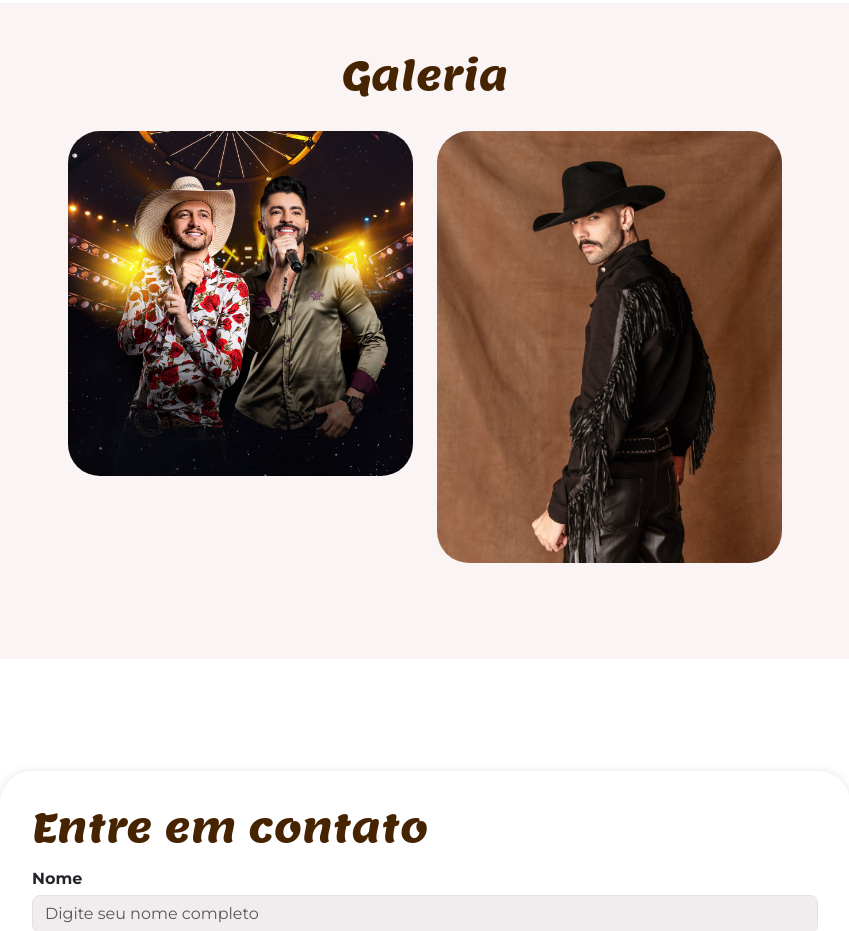
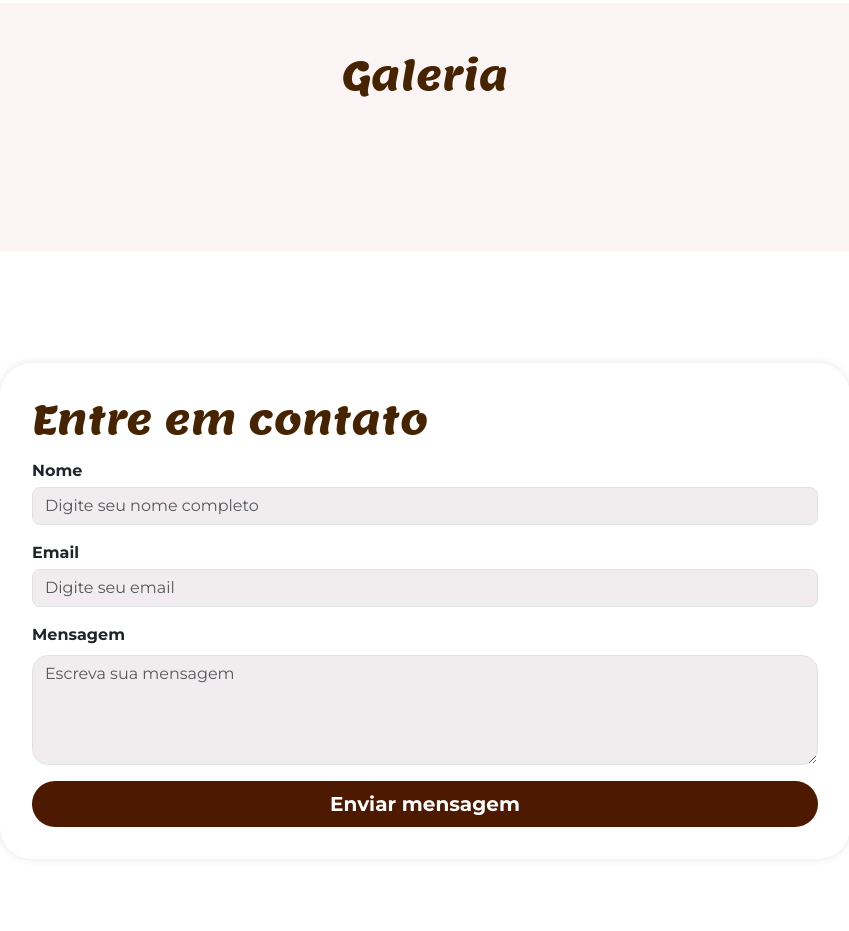
Before and after one commit to Flaviahneda/site-sertanejo, a plain HTML site: page index.html in a window 1280 px wide. Shown: the part 1735-2666 px from the top of the page, without its empty margins (215-1064 px from the left). Drawn offline with nearby package versions, Linux system fonts and the light colour scheme; a script that the page names is missing.

Commit message:
qqqsfckfvdclcffjlvh

```diff
--- a/index.html
+++ b/index.html
@@ -61,11 +61,11 @@
 
                 <div class="row justify-content-md-center">
                     <div class="col-md-4">
-                        <img src="1900x1900-000000-80-0-0.jpg"
+                        <img scr= "icone-da-nova-geracao-do-sertanejo-e-fenomeno-nas-redes-luan-pereira-assina-com-a-som-livre"
                             class="img-fluid rounded-5" loading="lazy">
                     </div>
                     <div class="col-md-4">
-                        <img src="icone-da-nova-geracao-do-sertanejo-e-fenomeno-nas-redes-luan-pereira-assina-com-a-som-livre.jpg" class="img-fluid rounded-5"
+                        <img src="" class="img-fluid rounded-5"
                             loading="lazy">
                     </div>
                 </div>
```
